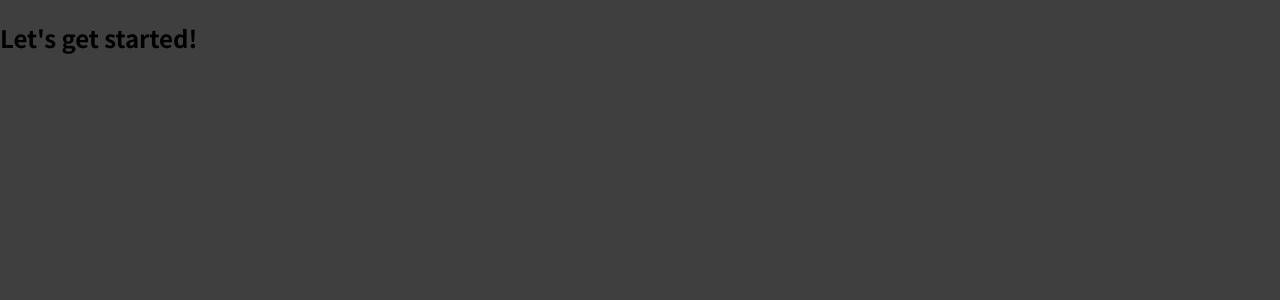
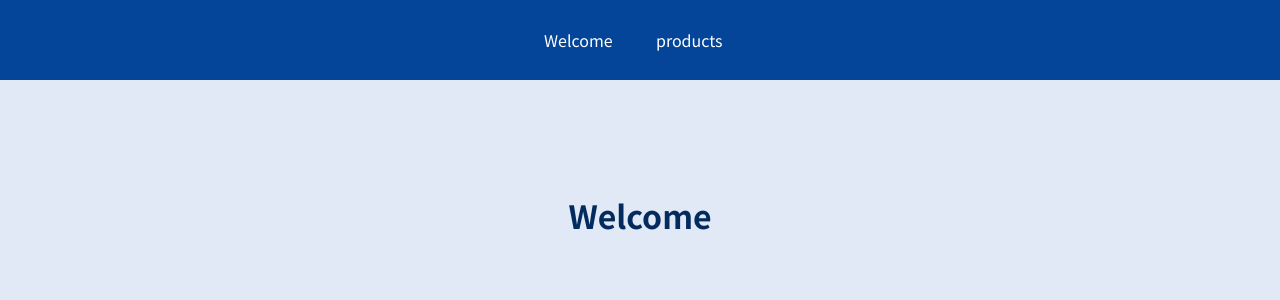
Before and after one commit to Hagleyson/--using-react-router, a JavaScript app: page /welcome in a window 1280 px wide. Shown: the top 300 px of the page. Built offline with nearby package versions, Linux system fonts and the light colour scheme.

Commit message:
using Link

```diff
--- a/src/App.js
+++ b/src/App.js
@@ -1,8 +1,20 @@
+import { Route } from "react-router-dom";
+import MainHeader from "./components/MainHeader";
+import Products from "./pages/products";
+import Welcome from "./pages/Welcome";
 function App() {
   return (
-    <div>
-      <h2>Let's get started!</h2>
-    </div>
+    <>
+      <MainHeader />
+      <main>
+        <Route path="/welcome">
+          <Welcome />
+        </Route>
+        <Route path="/products">
+          <Products />
+        </Route>
+      </main>
+    </>
   );
 }
 
--- /dev/null
+++ b/src/components/MainHeader.js
@@ -0,0 +1,20 @@
+import { Link } from "react-router-dom";
+import classes from "./MainHeader.module.css";
+
+const MainHeader = () => {
+  return (
+    <header className={classes.header}>
+      <nav>
+        <ul>
+          <li>
+            <Link to="/welcome">Welcome</Link>
+          </li>
+          <li>
+            <Link to="/products">products</Link>
+          </li>
+        </ul>
+      </nav>
+    </header>
+  );
+};
+export default MainHeader;
--- /dev/null
+++ b/src/components/MainHeader.module.css
@@ -0,0 +1,38 @@
+.header {
+  width: 100%;
+  height: 5rem;
+  background-color: #044599;
+  padding: 0 10%;
+}
+
+.header nav {
+  height: 100%;
+}
+
+.header ul {
+  height: 100%;
+  list-style: none;
+  display: flex;
+  padding: 0;
+  margin: 0;
+  align-items: center;
+  justify-content: center;
+}
+
+.header li {
+  margin: 0 1rem;
+  width: 5rem;
+}
+
+.header a {
+  color: white;
+  text-decoration: none;
+}
+
+.header a:hover,
+.header a:active,
+.header a.active {
+  color: #95bcf0;
+  padding-bottom: 0.25rem;
+  border-bottom: 4px solid #95bcf0;
+}
--- a/src/index.css
+++ b/src/index.css
@@ -1,14 +1,26 @@
-@import url('https://fonts.googleapis.com/css2?family=Noto+Sans+JP:wght@400;700&display=swap');
+@import url("https://fonts.googleapis.com/css2?family=Noto+Sans+JP:wght@400;700&display=swap");
 
 * {
   box-sizing: border-box;
 }
 
 html {
-  font-family: 'Noto Sans JP', sans-serif;
+  font-family: "Noto Sans JP", sans-serif;
 }
 
 body {
   margin: 0;
-  background-color: #3f3f3f;
+  background-color: #e0e9f5;
 }
+
+main {
+  margin-top: 7rem;
+  text-align: center;
+}
+
+h1,
+h2,
+h3,
+p {
+  color: #042b5f;
+}
--- a/src/index.js
+++ b/src/index.js
@@ -1,6 +1,11 @@
-import ReactDOM from 'react-dom';
+import ReactDOM from "react-dom";
 
-import './index.css';
-import App from './App';
-
-ReactDOM.render(<App />, document.getElementById('root'));
+import "./index.css";
+import App from "./App";
+import { BrowserRouter } from "react-router-dom";
+ReactDOM.render(
+  <BrowserRouter>
+    <App />
+  </BrowserRouter>,
+  document.getElementById("root")
+);
--- /dev/null
+++ b/src/pages/Welcome.js
@@ -0,0 +1,5 @@
+const Welcome = () => {
+  return <h1>Welcome</h1>;
+};
+
+export default Welcome;
--- /dev/null
+++ b/src/pages/products.js
@@ -0,0 +1,5 @@
+const Products = () => {
+  return <h1>Products</h1>;
+};
+
+export default Products;
```
Also changed, not shown: 1 other file (tests, documents, lock files or other folders).
